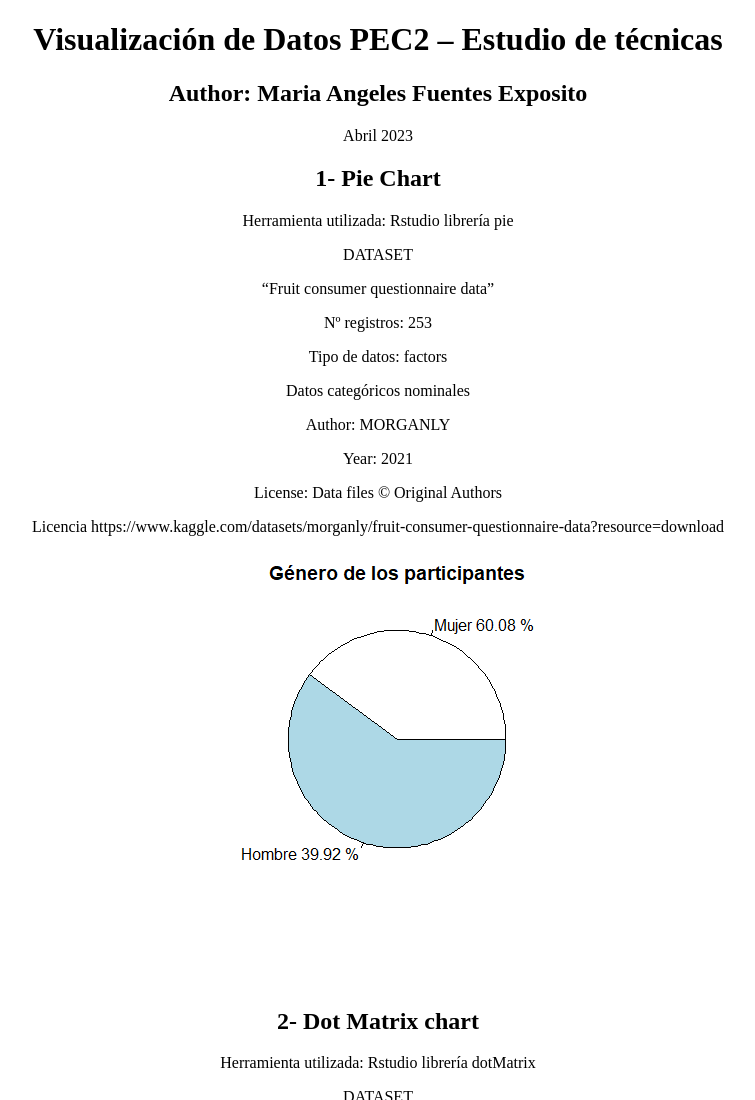
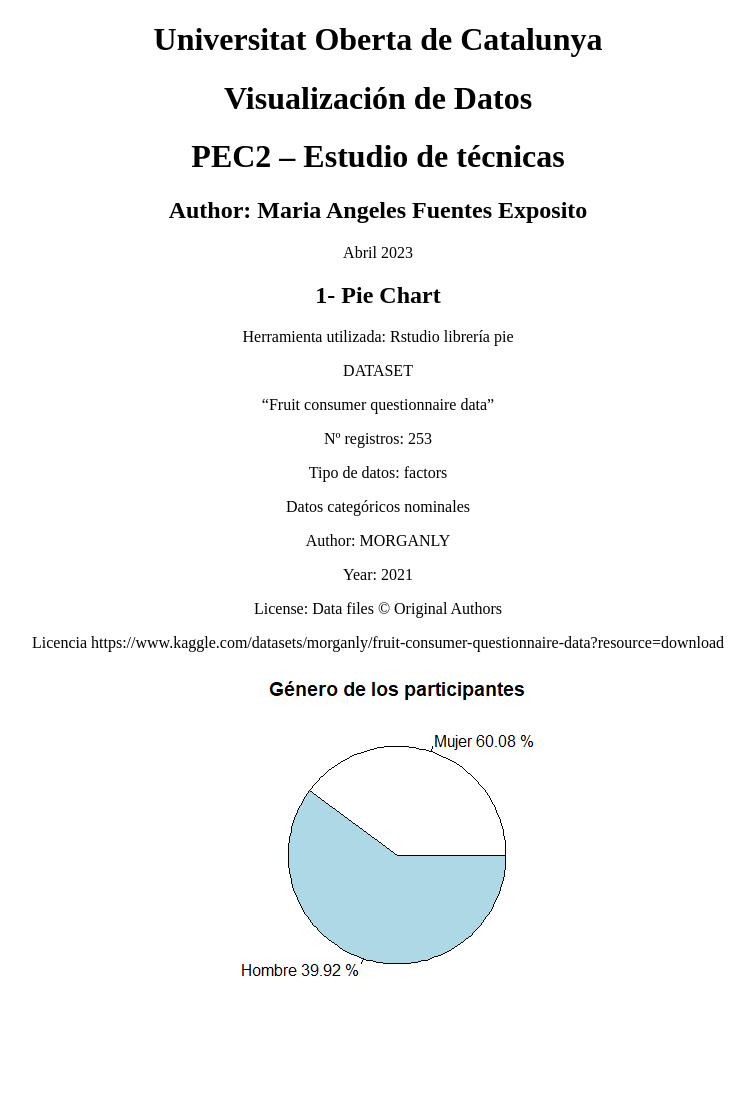
Before and after one commit to Angeles1/DataVisPEC2, a plain HTML site: page index.html in a window 1280 px wide. Shown: the top 1100 px of the page, without its empty margins (262-1017 px from the left). Drawn offline with Linux system fonts and the light colour scheme.

Commit message:
Update index.html

```diff
--- a/index.html
+++ b/index.html
@@ -3,8 +3,9 @@
 <body>
  <center>
 
-<h1>Visualización de Datos
-PEC2 – Estudio de técnicas
+<h1>Universitat Oberta de Catalunya<h1>
+ <h1>Visualización de Datos </h1>
+<h1>PEC2 – Estudio de técnicas
 </h1>
 <h2>Author: Maria Angeles Fuentes Exposito </h2>
 
```
